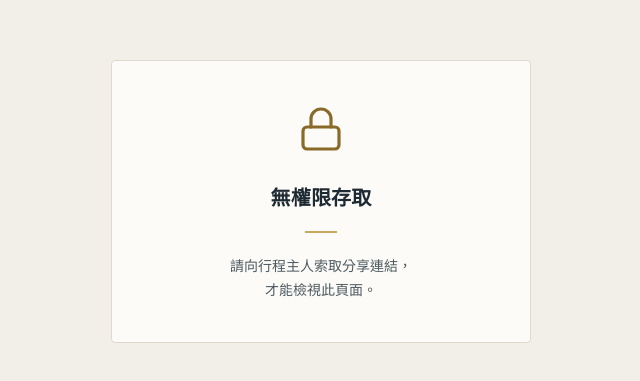
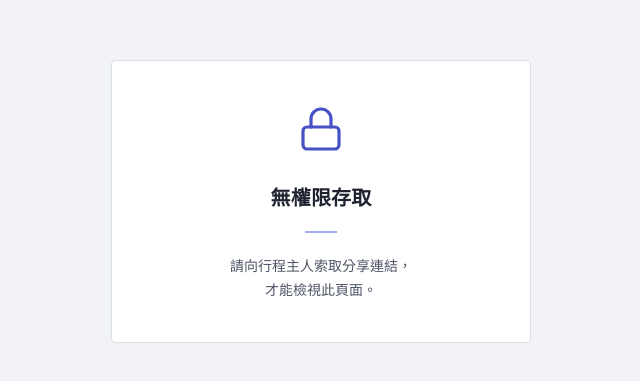
Before and after one commit to END5876/Splitbill-Service, a website: page public/index.html in a window 1280 px wide. Shown: the part 199-580 px from the top of the page, without its empty margins (319-959 px from the left). Drawn offline with Linux system fonts and the light colour scheme; no server answers.

Commit message:
refactor: Update theme colors for consistency across light and dark modes

```diff
--- a/public/css/style.css
+++ b/public/css/style.css
@@ -1,22 +1,24 @@
 :root{
-    /* 配色原則：中性色（paper／card／surface／line／chip）只用同一個色相、只改明度，
+    /* 配色：「Discord 靛藍」——冷灰中性色＋靛藍主色，暗色模式沿用 Discord 的灰階。
+       原則：中性色（paper／card／surface／line／chip）只用同一個色相、只改明度；
        強調色的淡底（tint／credit-bg／debt-bg／fee-bg）一律用 color-mix() 從主色
-       混進卡片色推導，不另外挑 hex——這樣兩個主題的色調一定一致，改主色也會連動。 */
-    --ink:#1E2A33;
-    --ink-soft:#4E5A60;
-    --paper:#F1EFE8;
-    --card:#FCFBF7;
-    --card-line:#DDD9CC;
-    --brass:#8A6A28;         /* 深化以提高文字對比度，且此後只代表「跟 Bot 雲端同步」 */
-    --brass-bg:#8A6A28;      /* 填色徽章／按鈕底；上面疊 --on-brass（白字 5.0:1） */
-    --brass-soft:#C9A85C;
-    --credit:#2F6E52;
+       混進卡片色推導，不另外挑 hex——這樣兩個主題的色調一定一致，改主色也會連動。
+       （--brass* 這組名稱是歷史包袱，現在代表的是「主色／跟 Bot 雲端同步」，不是黃銅色。） */
+    --ink:#1F2330;
+    --ink-soft:#4F5566;
+    --paper:#F2F3F7;
+    --card:#FFFFFF;
+    --card-line:#DCDFE8;
+    --brass:#4752C4;         /* 主色文字／連結（白底 6.3:1），此後只代表「跟 Bot 雲端同步」 */
+    --brass-bg:#4752C4;      /* 填色徽章／按鈕底；上面疊 --on-brass */
+    --brass-soft:#A5ACF5;    /* 邊框／焦點框用的淡主色 */
+    --credit:#1E7A4C;
     --credit-bg:color-mix(in srgb, var(--credit) 11%, var(--card));
-    --debt:#A63D3D;
+    --debt:#C0392B;
     --debt-bg:color-mix(in srgb, var(--debt) 10%, var(--card));
-    --shadow: 0 1px 0 rgba(30,42,51,0.06), 0 8px 24px rgba(30,42,51,0.06);
-    --shadow-sm: 0 1px 3px rgba(30,42,51,0.22);
-    --shadow-up: 0 -4px 16px rgba(30,42,51,0.08);
+    --shadow: 0 1px 0 rgba(31,35,48,0.05), 0 8px 24px rgba(31,35,48,0.07);
+    --shadow-sm: 0 1px 3px rgba(31,35,48,0.18);
+    --shadow-up: 0 -4px 16px rgba(31,35,48,0.08);
     --safe-b: env(safe-area-inset-bottom, 0px);
     --bottomnav-h: 62px;
     --focus-ring: 0 0 0 3px color-mix(in srgb, var(--brass) 35%, transparent);
@@ -34,66 +36,66 @@
        現在統一收斂成語意化變數，讓 :root[data-theme="dark"] 只要覆寫這裡
        就能讓整個頁面（表單欄位、卡片、徽章、彈窗遮罩...）跟著換膚，不用
        在每個元件各自判斷目前是什麼主題。 */
-    --surface:#FFFEFB;            /* 輸入框／卡片內的「白色」表面（chip、modal-list-item、member-tag...） */
-    --surface-hover:#F6F4EC;      /* 可互動列表項目的 hover 背景（member-detail-head） */
-    --chip-bg:#ECE8DC;            /* 徽章/標籤類背景（receipt-type-badge、code.inline、幣別標籤...） */
-    --chip-bg-hover:#E1DCCC;
-    --fee-bg:color-mix(in srgb, var(--brass-soft) 10%, var(--card)); /* 帳單辨識「雜費」項目列背景 */
-    --fee-badge-bg:color-mix(in srgb, var(--brass-soft) 45%, var(--card));
-    --fee-badge-bg-hover:color-mix(in srgb, var(--brass-soft) 60%, var(--card));
-    --fee-badge-text:#5C4415;
+    --surface:#FFFFFF;            /* 輸入框／卡片內的「白色」表面（chip、modal-list-item、member-tag...） */
+    --surface-hover:#F5F6FA;      /* 可互動列表項目的 hover 背景（member-detail-head） */
+    --chip-bg:#E9EBF2;            /* 徽章/標籤類背景（receipt-type-badge、code.inline、幣別標籤...） */
+    --chip-bg-hover:#DDE0EA;
+    --fee-bg:color-mix(in srgb, var(--brass) 5%, var(--card)); /* 帳單辨識「雜費」項目列背景 */
+    --fee-badge-bg:color-mix(in srgb, var(--brass) 20%, var(--card));
+    --fee-badge-bg-hover:color-mix(in srgb, var(--brass) 28%, var(--card));
+    --fee-badge-text:color-mix(in srgb, var(--brass) 70%, var(--ink));
     --zero-bg:var(--chip-bg);     /* 淨額為 0（已結清）時的中性徽章背景 */
-    --brass-tint:color-mix(in srgb, var(--brass-soft) 16%, var(--card)); /* 勾選中／hover 時的暖色高亮底 */
-    --scrim:rgba(20,26,30,0.55);  /* Modal 遮罩層 */
+    --brass-tint:color-mix(in srgb, var(--brass) 9%, var(--card)); /* 勾選中／hover 時的主色高亮底 */
+    --scrim:rgba(17,19,27,0.55);  /* Modal 遮罩層 */
     --paper-stripe:color-mix(in srgb, var(--brass) 4%, transparent); /* 背景那道很淡的直紋線 */
 
-    /* 頁首：淺色模式是深石板色漸層；暗色模式改成只比頁面亮一階的平面＋細底線，
-       避免一塊偏藍的深色補丁浮在頁面上。頁首上的文字一律用 --on-dark 系列。 */
-    --header-bg:linear-gradient(155deg,#22303A,#1B2731 60%,#182229);
+    /* 頁首：淺色模式是深靛灰漸層；暗色模式改成跟頁面同色系的平面＋細底線。
+       頁首上的文字一律用 --on-dark 系列。 */
+    --header-bg:linear-gradient(155deg,#30334A,#2B2D42 60%,#25273A);
     --header-line:transparent;
     --header-shadow:0 2px 10px rgba(0,0,0,0.18);
-    --on-dark:#F3EEDD;
-    --on-dark-muted:#C7CDC2;
-    --on-dark-faint:#8B978E;
-    --header-accent:#C9A85C;      /* 頁首品牌字／頁首內焦點框 */
+    --on-dark:#F2F3F7;
+    --on-dark-muted:#C3C6D4;
+    --on-dark-faint:#8C90A6;
+    --header-accent:#A5B0FF;      /* 頁首品牌字／頁首內焦點框 */
 
     /* 主要按鈕／作用中分頁／toast 的「強調面」：淺色模式是深底淺字，暗色模式翻成
-       淺底深字（原本固定深色在暗色卡片上對比只有 1.1:1，幾乎看不見）。 */
-    --emphasis:#1E2A33;
-    --emphasis-hover:#0F171C;
-    --on-emphasis:#F3EEDD;
+       淺底深字（固定深色放在暗色卡片上會幾乎看不見）。 */
+    --emphasis:#1F2330;
+    --emphasis-hover:#11131B;
+    --on-emphasis:#FFFFFF;
     --on-brass:#FFFFFF;
-    --toast-success-bg:#1F3A2C;
-    --toast-error-bg:#3E2222;
-    --debt-solid:#B94A3C;         /* 目前唯一用途：確認刪除 Modal 的紅色按鈕背景（白字疊在上面） */
+    --toast-success-bg:color-mix(in srgb, var(--credit) 24%, var(--emphasis));
+    --toast-error-bg:color-mix(in srgb, var(--debt) 24%, var(--emphasis));
+    --debt-solid:#C0392B;         /* 目前唯一用途：確認刪除 Modal 的紅色按鈕背景（白字疊在上面） */
   }
 
   /* 🆕 暗色模式調色盤。切換方式見 js/theme.js 的 setTheme()／toggleTheme()，
      並在頁面最前面有一段行內小型腳本，提早依 localStorage／系統偏好設定
      好 data-theme，避免第一次畫面出現「先亮後暗」的閃爍。
-     中性色全部是同一個石板色相（約 205°）的不同明度，不再混用綠灰／咖啡灰。 */
+     中性色沿用 Discord 的灰階（同一冷灰色相的不同明度）。 */
   :root[data-theme="dark"]{
-    --ink:#E6E4DD;
-    --ink-soft:#9DA5A9;
-    --paper:#13171A;
-    --card:#1C2125;
-    --card-line:#2F363B;
-    --brass:#D6B06A;
-    --brass-bg:#C9A25C;          /* 上面疊 --on-brass（深字 7.3:1） */
-    --brass-soft:#A88B55;        /* 暗色下當邊框用，壓低亮度避免框線搶眼 */
-    --credit:#72C295;
+    --ink:#F2F3F5;
+    --ink-soft:#A8ACB4;
+    --paper:#1E1F22;
+    --card:#2B2D31;
+    --card-line:#3F4147;
+    --brass:#A5B0FF;
+    --brass-bg:#4A55D6;          /* 上面疊 --on-brass（白字） */
+    --brass-soft:#5C64B8;        /* 暗色下當邊框用，壓低亮度避免框線搶眼 */
+    --credit:#57D28B;
     --credit-bg:color-mix(in srgb, var(--credit) 14%, var(--card));
-    --debt:#E6908A;
+    --debt:#F28B82;
     --debt-bg:color-mix(in srgb, var(--debt) 14%, var(--card));
     --shadow: 0 1px 0 rgba(0,0,0,0.4), 0 10px 26px rgba(0,0,0,0.45);
     --shadow-sm: 0 1px 3px rgba(0,0,0,0.5);
     --shadow-up: 0 -4px 16px rgba(0,0,0,0.35);
     color-scheme: dark; /* 🆕 讓深色模式下的原生 select 選項清單等控制項跟著換成深色 */
 
-    --surface:#22282C;
-    --surface-hover:#282F34;
-    --chip-bg:#272D32;
-    --chip-bg-hover:#30373D;
+    --surface:#313338;
+    --surface-hover:#383A40;
+    --chip-bg:#383A40;
+    --chip-bg-hover:#404249;
     --fee-bg:color-mix(in srgb, var(--brass) 7%, var(--card));
     --fee-badge-bg:color-mix(in srgb, var(--brass) 24%, var(--card));
     --fee-badge-bg-hover:color-mix(in srgb, var(--brass) 32%, var(--card));
@@ -101,17 +103,15 @@
     --brass-tint:color-mix(in srgb, var(--brass) 12%, var(--card));
     --scrim:rgba(0,0,0,0.65);
 
-    --header-bg:#191E22;
-    --header-line:#2A3136;
+    --header-bg:#1E1F22;
+    --header-line:#2B2D31;
     --header-shadow:0 2px 10px rgba(0,0,0,0.3);
-    --header-accent:var(--brass);
+    --header-accent:#A5B0FF;
 
-    --emphasis:#E6E1D3;
-    --emphasis-hover:#F3EFE4;
-    --on-emphasis:#161B1F;
-    --on-brass:#161B1F;
-    --toast-success-bg:#CFE6D7;
-    --toast-error-bg:#F1D3CE;
+    --emphasis:#F2F3F5;
+    --emphasis-hover:#FFFFFF;
+    --on-emphasis:#1E1F22;
+    --on-brass:#FFFFFF;
   }
   *{box-sizing:border-box; -webkit-tap-highlight-color:transparent;}
   html,body{margin:0;padding:0;}
@@ -206,7 +206,7 @@
     color:var(--on-dark-muted); font-family:'Noto Sans TC',sans-serif; font-size:12px; font-weight:500; white-space:nowrap;
   }
   .sync-status:hover{background:rgba(255,255,255,0.16);}
-  .sync-dot{width:8px; height:8px; border-radius:50%; background:#7C8A80; flex-shrink:0;}
+  .sync-dot{width:8px; height:8px; border-radius:50%; background:#80848E; flex-shrink:0;}
   .sync-status[data-state="saved"] .sync-dot{background:#4FCB7E;}
   .sync-status[data-state="saving"] .sync-dot{background:#E2C25F; animation:sync-pulse 1s ease-in-out infinite;}
   .sync-status[data-state="error"]{background:rgba(185,74,60,0.35); border-color:rgba(227,139,139,0.6); color:#FBD9D2;}
@@ -1205,7 +1205,7 @@
 
   .discord-status{display:flex; align-items:center; flex-wrap:wrap; gap:4px 8px; font-weight:700; margin-bottom:8px; color:var(--ink);}
   .discord-status code{word-break:break-all;}
-  .discord-status .dot{width:8px; height:8px; border-radius:50%; background:#7C8A80; flex-shrink:0;}
+  .discord-status .dot{width:8px; height:8px; border-radius:50%; background:#80848E; flex-shrink:0;}
   .discord-status.on .dot{background:#4FCB7E;}
   .discord-steps{margin:8px 0 12px; padding-left:20px; color:var(--ink-soft); font-size:14px; line-height:1.8;}
   .bind-code-box{
--- a/public/index.html
+++ b/public/index.html
@@ -3,7 +3,7 @@
 <head>
 <meta charset="UTF-8">
 <meta name="viewport" content="width=device-width, initial-scale=1.0, viewport-fit=cover">
-<meta name="theme-color" content="#1B2731">
+<meta name="theme-color" content="#2B2D42">
 <title>拆帳本｜Mousebot Splitbill</title>
 <link rel="preconnect" href="https://fonts.googleapis.com">
 <link rel="preconnect" href="https://fonts.gstatic.com" crossorigin>
@@ -15,7 +15,7 @@
     var theme = saved || ((window.matchMedia && window.matchMedia('(prefers-color-scheme: dark)').matches) ? 'dark' : 'light');
     document.documentElement.setAttribute('data-theme', theme);
     // 跟 js/theme.js 的 THEME_COLORS 保持一致（瀏覽器網址列／PWA 狀態列顏色）
-    if (theme === 'dark') document.querySelector('meta[name="theme-color"]').setAttribute('content', '#191E22');
+    if (theme === 'dark') document.querySelector('meta[name="theme-color"]').setAttribute('content', '#1E1F22');
   }catch(e){}
 })();
 </script>
--- a/public/js/theme.js
+++ b/public/js/theme.js
@@ -17,7 +17,7 @@ function syncThemeToggleUI(theme){
   if (btn){ btn.title = label; btn.setAttribute('aria-label', label); }
 }
 // 瀏覽器網址列／PWA 狀態列顏色，對應 style.css 裡兩個主題的頁首底色
-const THEME_COLORS = { light: '#1B2731', dark: '#191E22' };
+const THEME_COLORS = { light: '#2B2D42', dark: '#1E1F22' };
 function setTheme(theme, persist){
   document.documentElement.setAttribute('data-theme', theme);
   const meta = document.querySelector('meta[name="theme-color"]');
```
